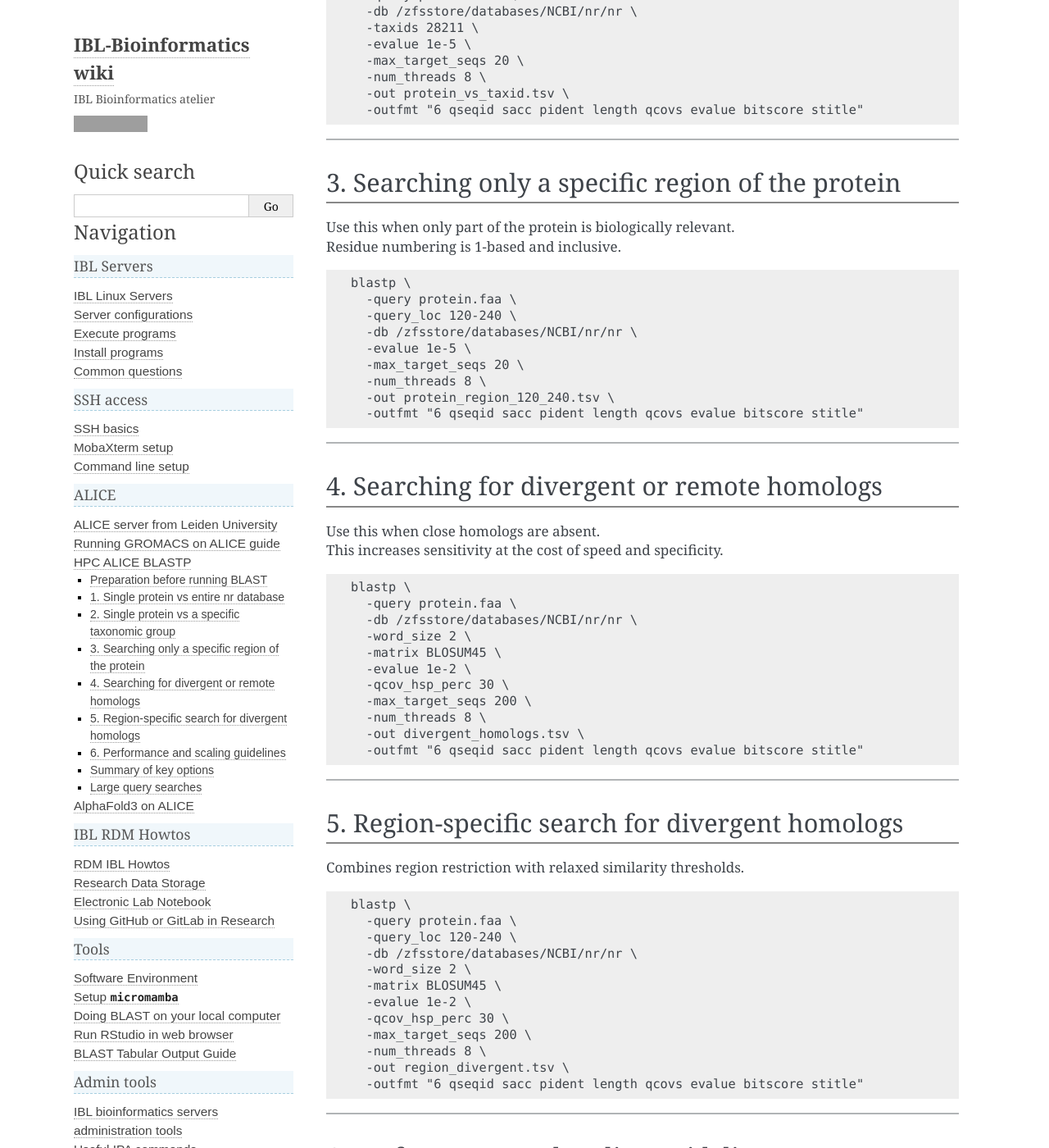
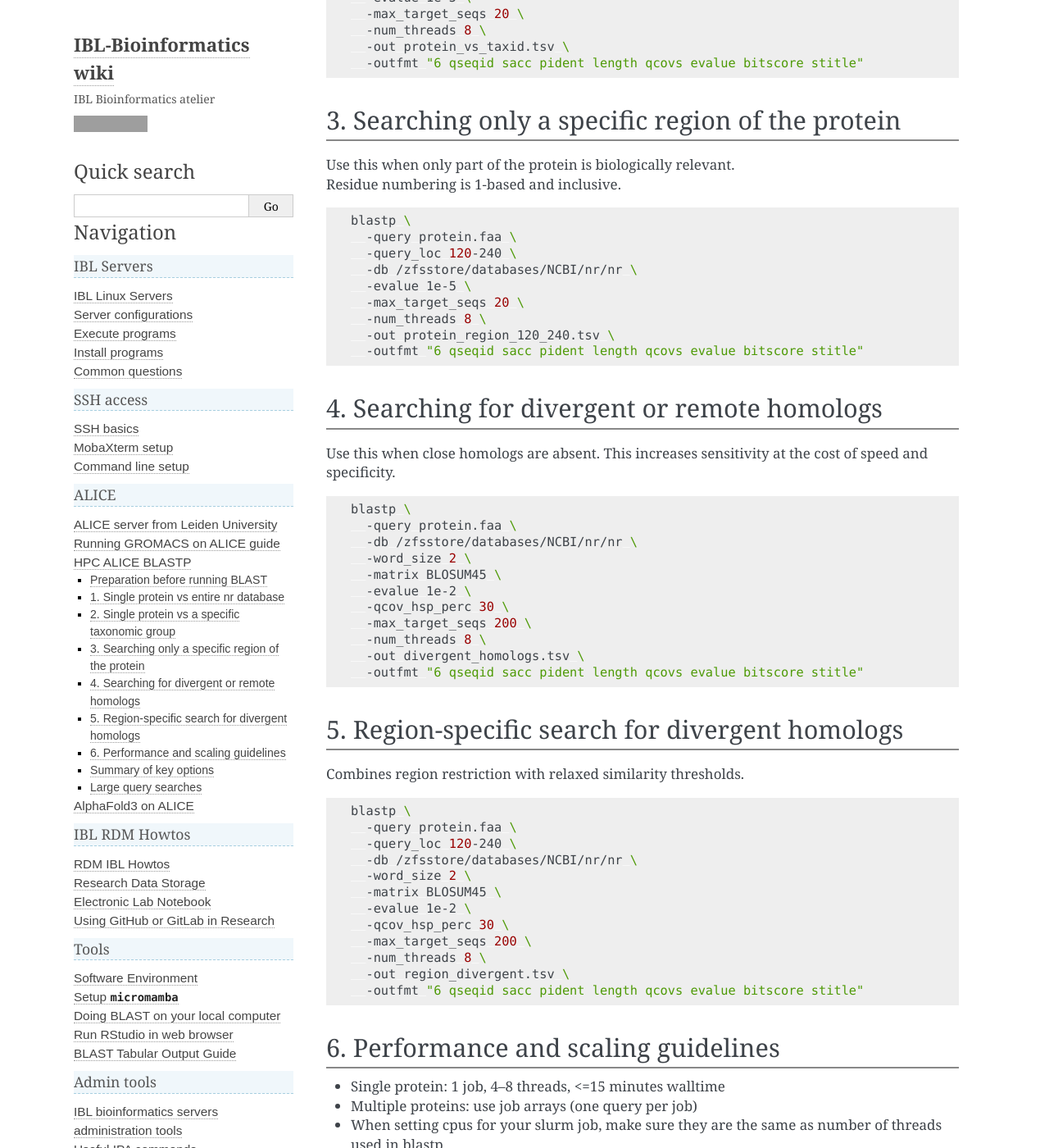
Before and after one commit to IBL-bioinfo/IBL-bioinformatics-wiki, a Sphinx documentation site: the page built from docs/source/alice/how_to_run_blastp.md, in a window 1280 px wide and 1400 px high, scrolled down 1108 px. Shown: the whole window at 82% size. Built offline with Sphinx 7.4.7, drawn with Linux system fonts in a browser that asks for light colours; some of the changed text lies outside the part shown; grey boxes are pictures that could not be loaded.

Commit message:
Refactor code blocks in documentation for AlphaFold3, GROMACS, and BLASTP to improve readability and consistency

````diff
--- a/docs/source/alice/how_to_run_blastp.md
+++ b/docs/source/alice/how_to_run_blastp.md
@@ -2,107 +2,115 @@
 *By Belmin Bajramovic [@B-Bajramovic](https://github.com/B-Bajramovic)*
 This guide shows common BLASTP use cases using built-in BLAST options.
 
----
 ## Preparation before running BLAST
 
 Activate the BLAST module
-```
+
+```sh
 module load BLAST+/2.16.0-gompi-2024a
 ```
+
 run this to ensure the database path is correctly used
-```
+
+```sh
 export BLASTDB=/zfsstore/databases/NCBI
 ```
+
 To automate this for every login, add it to your bashrc
 
-```
+```sh
 echo 'export BLASTDB=/zfsstore/databases/NCBI' >> ~/.bashrc
 echo 'module load BLAST+/2.16.0-gompi-2024a' >> ~/.bashrc
 source ~/.bashrc
 ```
----
+
 ## 1. Single protein vs entire nr database
 
 Use this when you want to identify a protein or find homologs broadly.
 
-    blastp \
-      -query protein.faa \
-      -db /zfsstore/databases/NCBI/nr/nr \
-      -evalue 1e-5 \
-      -max_target_seqs 20 \
-      -num_threads 8 \
-      -out protein_vs_nr.tsv \
-      -outfmt "6 qseqid sacc pident length qcovs evalue bitscore stitle"
+```sh
+blastp \
+  -query protein.faa \
+  -db /zfsstore/databases/NCBI/nr/nr \
+  -evalue 1e-5 \
+  -max_target_seqs 20 \
+  -num_threads 8 \
+  -out protein_vs_nr.tsv \
+  -outfmt "6 qseqid sacc pident length qcovs evalue bitscore stitle"
+```
 
----
 ## 2. Single protein vs a specific taxonomic group
 
 Restrict results to a clade, order, genus, or species using NCBI taxids.
 NOTE: Taxonomy filtering limits biological scope, not database size.
 
-    blastp \
-      -query protein.faa \
-      -db /zfsstore/databases/NCBI/nr/nr \
-      -taxids 28211 \
-      -evalue 1e-5 \
-      -max_target_seqs 20 \
-      -num_threads 8 \
-      -out protein_vs_taxid.tsv \
-      -outfmt "6 qseqid sacc pident length qcovs evalue bitscore stitle"
+```sh
+blastp \
+  -query protein.faa \
+  -db /zfsstore/databases/NCBI/nr/nr \
+  -taxids 28211 \
+  -evalue 1e-5 \
+  -max_target_seqs 20 \
+  -num_threads 8 \
+  -out protein_vs_taxid.tsv \
+  -outfmt "6 qseqid sacc pident length qcovs evalue bitscore stitle"
+```
 
----
 ## 3. Searching only a specific region of the protein
 
 Use this when only part of the protein is biologically relevant.
 Residue numbering is 1-based and inclusive.
 
-    blastp \
-      -query protein.faa \
-      -query_loc 120-240 \
-      -db /zfsstore/databases/NCBI/nr/nr \
-      -evalue 1e-5 \
-      -max_target_seqs 20 \
-      -num_threads 8 \
-      -out protein_region_120_240.tsv \
-      -outfmt "6 qseqid sacc pident length qcovs evalue bitscore stitle"
+```sh
+blastp \
+  -query protein.faa \
+  -query_loc 120-240 \
+  -db /zfsstore/databases/NCBI/nr/nr \
+  -evalue 1e-5 \
+  -max_target_seqs 20 \
+  -num_threads 8 \
+  -out protein_region_120_240.tsv \
+  -outfmt "6 qseqid sacc pident length qcovs evalue bitscore stitle"
+```
 
----
 ## 4. Searching for divergent or remote homologs
 
 Use this when close homologs are absent.
 This increases sensitivity at the cost of speed and specificity.
 
-    blastp \
-      -query protein.faa \
-      -db /zfsstore/databases/NCBI/nr/nr \
-      -word_size 2 \
-      -matrix BLOSUM45 \
-      -evalue 1e-2 \
-      -qcov_hsp_perc 30 \
-      -max_target_seqs 200 \
-      -num_threads 8 \
-      -out divergent_homologs.tsv \
-      -outfmt "6 qseqid sacc pident length qcovs evalue bitscore stitle"
+```sh
+blastp \
+  -query protein.faa \
+  -db /zfsstore/databases/NCBI/nr/nr \
+  -word_size 2 \
+  -matrix BLOSUM45 \
+  -evalue 1e-2 \
+  -qcov_hsp_perc 30 \
+  -max_target_seqs 200 \
+  -num_threads 8 \
+  -out divergent_homologs.tsv \
+  -outfmt "6 qseqid sacc pident length qcovs evalue bitscore stitle"
+```
 
----
 ## 5. Region-specific search for divergent homologs
 
 Combines region restriction with relaxed similarity thresholds.
 
-    blastp \
-      -query protein.faa \
-      -query_loc 120-240 \
-      -db /zfsstore/databases/NCBI/nr/nr \
-      -word_size 2 \
-      -matrix BLOSUM45 \
-      -evalue 1e-2 \
-      -qcov_hsp_perc 30 \
-      -max_target_seqs 200 \
-      -num_threads 8 \
-      -out region_divergent.tsv \
-      -outfmt "6 qseqid sacc pident length qcovs evalue bitscore stitle"
+```sh
+blastp \
+  -query protein.faa \
+  -query_loc 120-240 \
+  -db /zfsstore/databases/NCBI/nr/nr \
+  -word_size 2 \
+  -matrix BLOSUM45 \
+  -evalue 1e-2 \
+  -qcov_hsp_perc 30 \
+  -max_target_seqs 200 \
+  -num_threads 8 \
+  -out region_divergent.tsv \
+  -outfmt "6 qseqid sacc pident length qcovs evalue bitscore stitle"
+```
 
----
 ## 6. Performance and scaling guidelines
 
 - Single protein: 1 job, 4–8 threads, <=15 minutes walltime
@@ -110,7 +118,6 @@ Combines region restriction with relaxed similarity thresholds.
 - When setting cpus for your slurm job, make sure they are the same as number of threads used in blastp
 - Avoid running BLAST on login nodes
 
----
 ## Summary of key options
 
 Broad annotation        default blastp vs nr
@@ -119,7 +126,6 @@ Region-specific         -query_loc
 Divergent homologs      -word_size, -matrix, -evalue, -qcov_hsp_perc
 Throughput              job arrays + -num_threads
 
----
 ## Large query searches
 
 To run blast for many query inputs, you should not use a single job. Instead, submit one job per query using my sbatch python script. You can download it from github and run with -h to see how to run.
````
Also changed, not shown: docs/source/alice/AlphaFold3.md (+5 -9 lines), docs/source/alice/gromacs-ALICE.md (+10 -28 lines).
